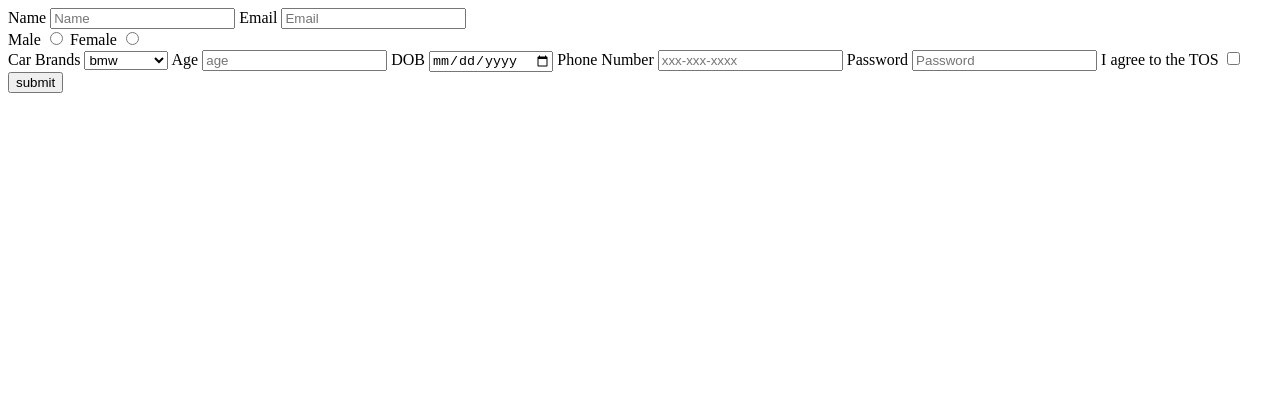
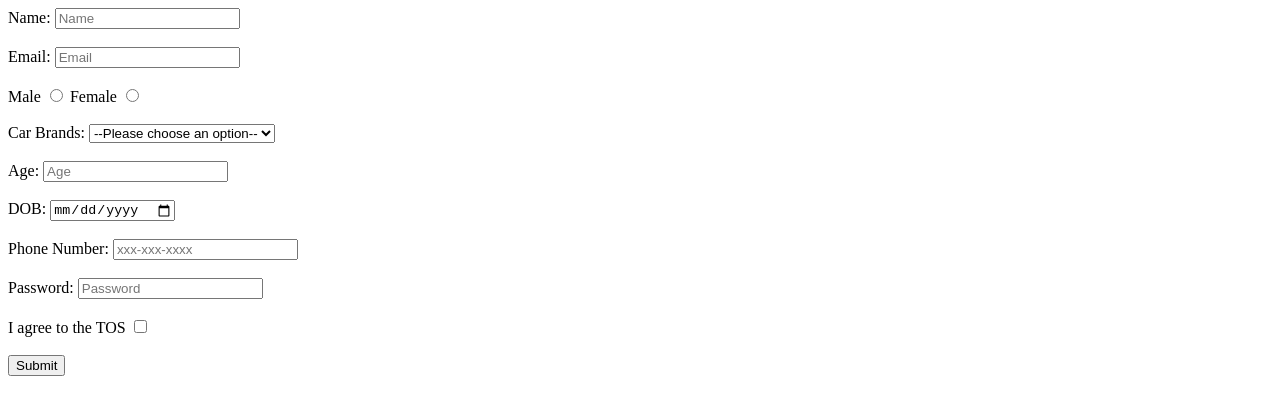
Before and after one commit to acciojob/signup-form-car-bansodesneha, a website: page main.html in a window 1280 px wide. Drawn offline with Linux system fonts and the light colour scheme.

Commit message:
created a submission

```diff
--- a/main.html
+++ b/main.html
@@ -8,41 +8,56 @@
 
 <body>
 	  <form method="post">
-		<label for="name">Name</label>
+
+        <label for="name">Name:</label>
         <input type="text" id="name" placeholder="Name" required>
+        <br><br>
 
-		<label for="email">Email</label>
-		<input type="Email"  id="email" placeholder="Email" required>
-<br>
+        <label for="email">Email:</label>
+        <input type="email" id="email" placeholder="Email" required>
+        <br><br>
+
         <label for="gender_m">Male</label>
         <input type="radio" id="gender_m" name="gender" required>
 
         <label for="gender_f">Female</label>
         <input type="radio" id="gender_f" name="gender" required>
-<br>
-		<label for="cars">Car Brands</label>
-	     <select id="cars" type="Select" placeholder="--Please choose an option--" required>
+        <br><br>
 
-	        <option>bmw</option>
-			 <option>marsadise</option>
+        <label for="cars">Car Brands:</label>
+        <select id="cars" required>
+            <option>--Please choose an option--</option>
+            <option>Toyota</option>
+            <option>BMW</option>
+            <option>Audi</option>
+            <option>Honda</option>
         </select>
-		<label for="age">Age</label>
-		<input type="number" id="age" placeholder="age" required>
+        <br><br>
 
-		<label id="dob">DOB</label>
+        <label for="age">Age:</label>
+        <input type="number" id="age" placeholder="Age" required>
+        <br><br>
+
+        <label for="dob">DOB:</label>
         <input type="date" id="dob" required>
+        <br><br>
 
-		<label id="tel">Phone Number</label>
+        <label for="tel">Phone Number:</label>
         <input type="tel" id="tel" placeholder="xxx-xxx-xxxx">
+        <br><br>
 
-		<label id="password">Password</label>
+        <label for="password">Password:</label>
         <input type="password" id="password" placeholder="Password" required>
+        <br><br>
 
-		<label id="tos">I agree to the TOS</label>
+        <label for="tos">I agree to the TOS</label>
         <input type="checkbox" id="tos" required>
-		<button type="submit">submit</button>
+        <br><br>
+
+        <button type="submit">Submit</button>
 
     </form>
+
 	<!-- the entire body must be written by student -->
     <script type="text/javascript" src="./script.js">
 </script>
```
Lines whose indentation alone changed are shown as unchanged.
